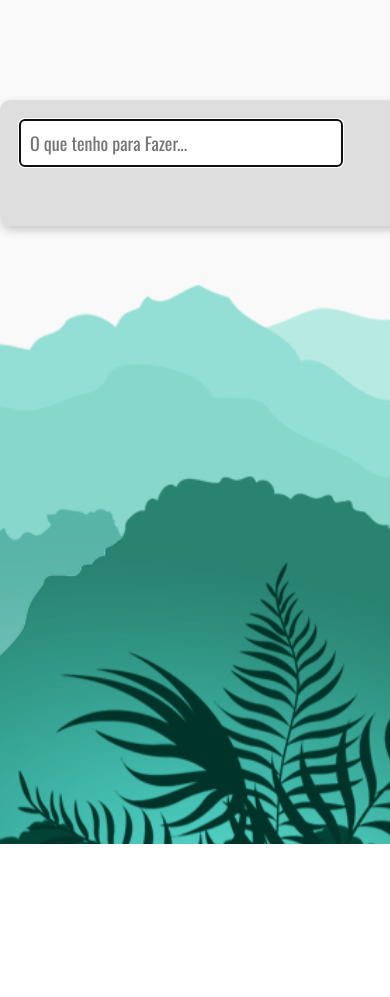
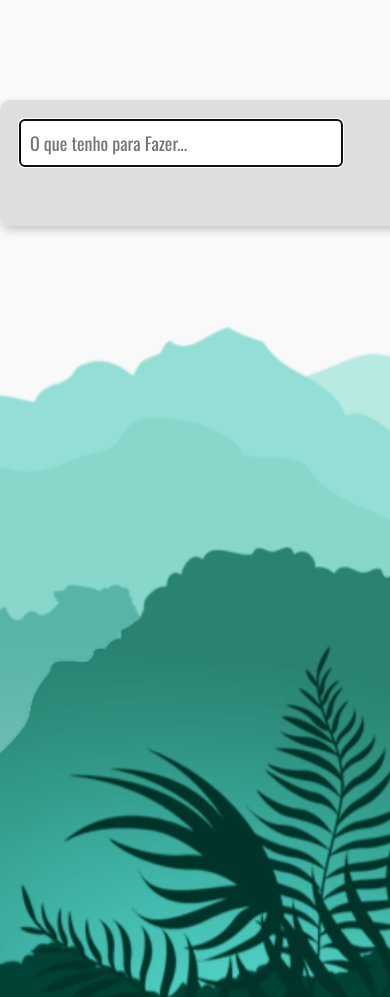
Before and after one commit to yDavidLima/projeto-todo-list, a plain HTML site: page index.html in a window 390 px wide. Shown: the top 997 px of the page. Before the commit the page ends 844 px from the top, so only its background shows below. Drawn offline with nearby package versions, Linux system fonts and the light colour scheme.

Commit message:
responsivo

```diff
--- a/styles.css
+++ b/styles.css
@@ -10,7 +10,9 @@
 
 body{
     background: url(./assets/background.png);
-
+    height: 100vh;
+    width: 100vw;
+    background-size: cover;
 }
 
 .container{
@@ -115,3 +117,17 @@ img:hover{
 
 
 }
+
+ @media screen and (max-width: 400px ){
+
+    body{
+        background-repeat: no-repeat;
+        height: 120vh;
+
+
+    }
+
+
+
+
+}
```
